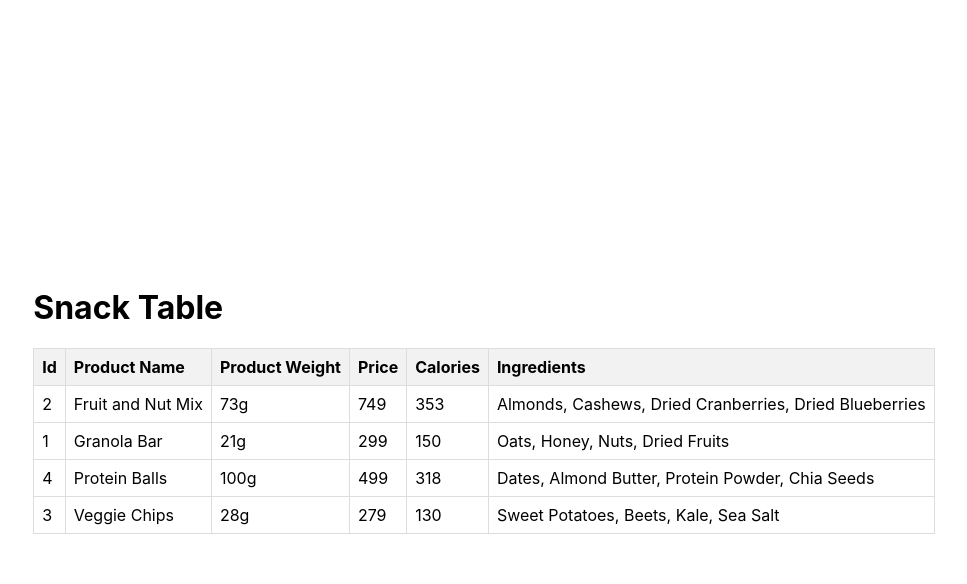
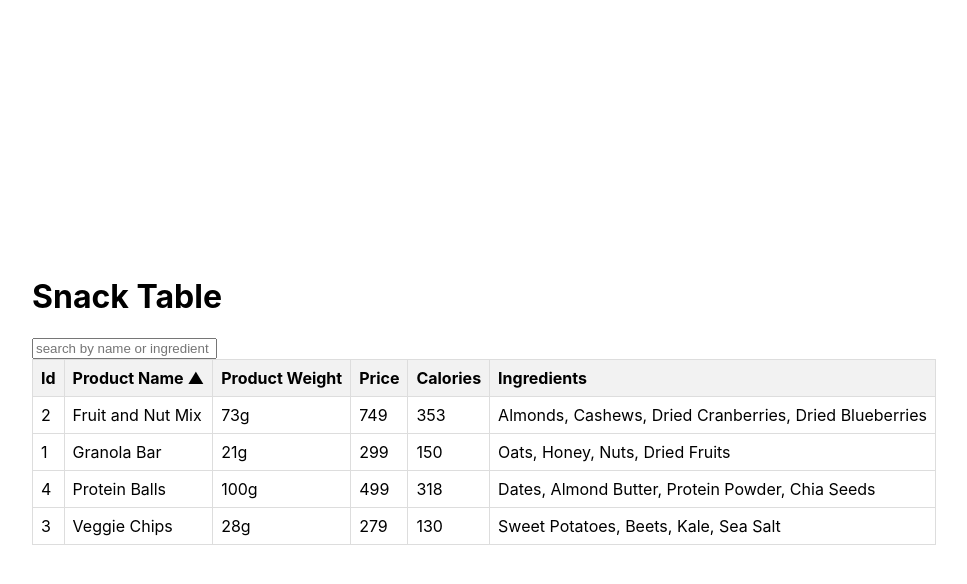
Before and after one commit to ParasArya289/snacktable, a React (Create React App) app: page / in a window 1280 px wide. Both pictures are taken after a click on the element "Product Name". Shown: the top 584 px of the page, without its empty margins (156-1123 px from the left). Built offline with nearby package versions, Linux system fonts and the light colour scheme.

Commit message:
feat: search by name

```diff
--- a/src/Components/Table/Table.js
+++ b/src/Components/Table/Table.js
@@ -5,6 +5,7 @@ import { useState } from "react";
 export const Table = () => {
   const [sortColumn, setSortColumn] = useState(null);
   const [sortDirection, setSortDirection] = useState("asc");
+  const [searchQuery, setSearchQuery] = useState("");
 
   const handleSort = (column) => {
     console.log(column);
@@ -14,6 +15,54 @@ export const Table = () => {
       setSortColumn(column);
       setSortDirection("asc");
     }
+  };
+
+  const filteredData = (array) => {
+    let snack = array;
+    if (sortColumn) {
+      snack = [...snacks].sort((a, b) => {
+        if (sortColumn) {
+          let valueA = a[sortColumn];
+          let valueB = b[sortColumn];
+          if (sortColumn === "product_weight") {
+            valueA = +a[sortColumn].replace("g", "");
+            valueB = +b[sortColumn].replace("g", "");
+            console.log(valueA, valueB);
+          }
+          if (sortColumn === "ingredients") {
+            valueA = a[sortColumn].join("");
+            valueB = b[sortColumn].join("");
+          }
+          if (sortDirection === "asc") {
+            if (typeof valueA !== "number") {
+              return valueA.localeCompare(valueB);
+            } else {
+              return valueA - valueB;
+            }
+          } else {
+            if (typeof valueA !== "number") {
+              return valueB.localeCompare(valueA);
+            } else {
+              return valueB - valueA;
+            }
+          }
+        }
+      });
+    }
+    if (searchQuery) {
+      snack = snack?.filter(
+        ({ product_name, ingredients }) =>
+          product_name.toLowerCase().includes(searchQuery) ||
+          ingredients.includes(searchQuery.toLowerCase())
+      );
+    }
+    return snack;
+  };
+
+  const sortMarker = (name) => {
+    return (
+      sortColumn === name && <span>{sortDirection === "asc" ? "▲" : "▼"}</span>
+    );
   };
 
   const sortedData = [...snacks].sort((a, b) => {
@@ -45,29 +94,39 @@ export const Table = () => {
     }
     return snacks;
   });
-  console.log(sortedData, sortColumn, sortDirection);
 
   return (
     <>
       <div className="snack">
         <h1>Snack Table</h1>
+        <input
+          type="text"
+          placeholder="search by name or ingredient"
+          onChange={(e) => setSearchQuery(e.target.value)}
+        />
         <table className="snack-table">
           <thead>
             <tr>
-              <th onClick={(e) => handleSort("id")}>Id</th>
-              <th onClick={() => handleSort("product_name")}>Product Name</th>
+              <th onClick={(e) => handleSort("id")}>Id {sortMarker("id")}</th>
+              <th onClick={() => handleSort("product_name")}>
+                Product Name {sortMarker("product_name")}
+              </th>
               <th onClick={(e) => handleSort("product_weight")}>
-                Product Weight
+                Product Weight {sortMarker("product_weight")}
               </th>
-              <th onClick={(e) => handleSort("price")}>Price</th>
+              <th onClick={(e) => handleSort("price")}>
+                Price {sortMarker("price")}
+              </th>
               <th name="calories" onClick={(e) => handleSort("calories")}>
-                Calories
+                Calories {sortMarker("calories")}
               </th>
-              <th onClick={(e) => handleSort("ingredients")}>Ingredients</th>
+              <th onClick={(e) => handleSort("ingredients")}>
+                Ingredients {sortMarker("ingredients")}
+              </th>
             </tr>
           </thead>
           <tbody>
-            {sortedData?.map((item, index) => (
+            {filteredData(snacks)?.map((item, index) => (
               <tr key={index}>
                 <td>{item.id}</td>
                 <td>{item.product_name}</td>
```
